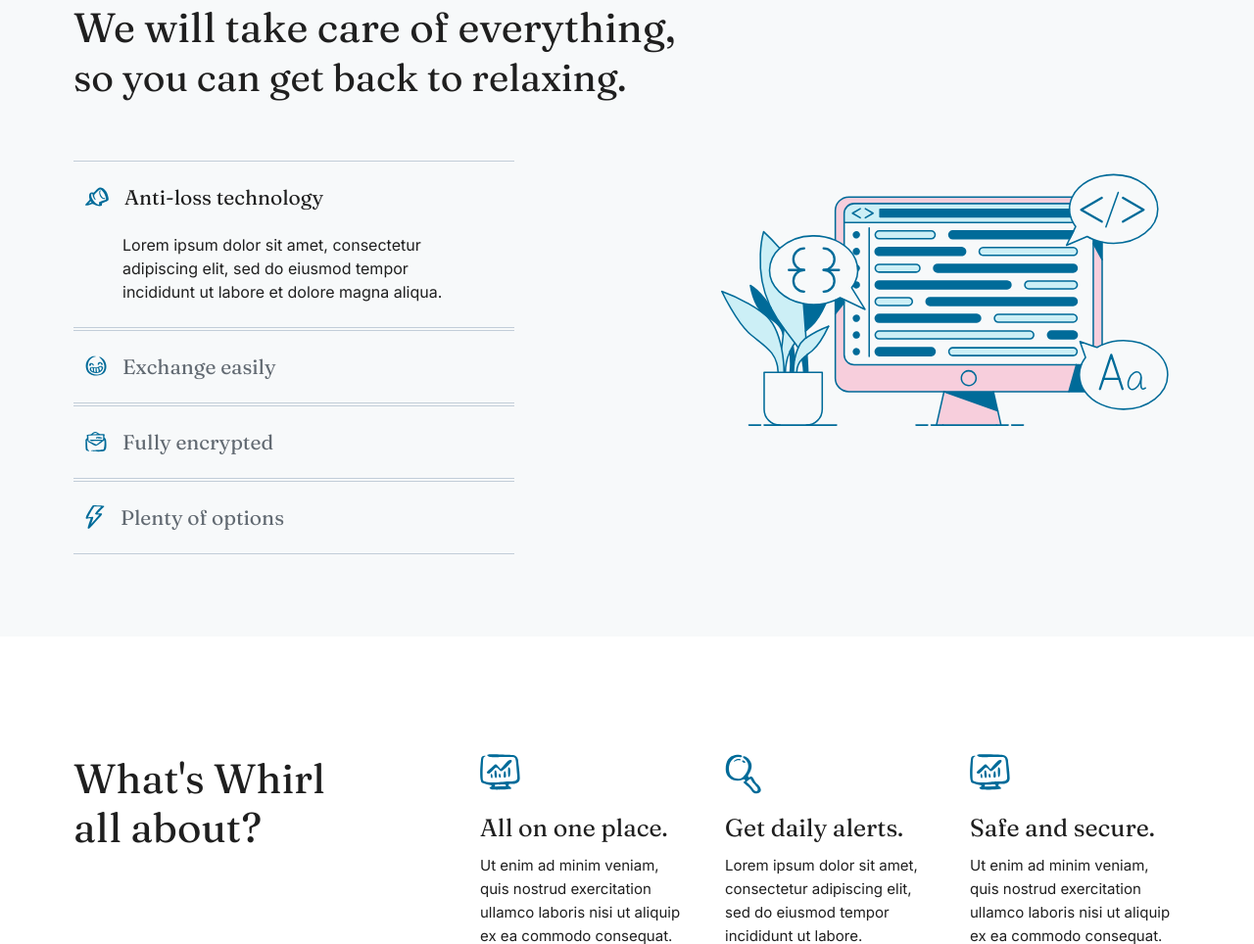
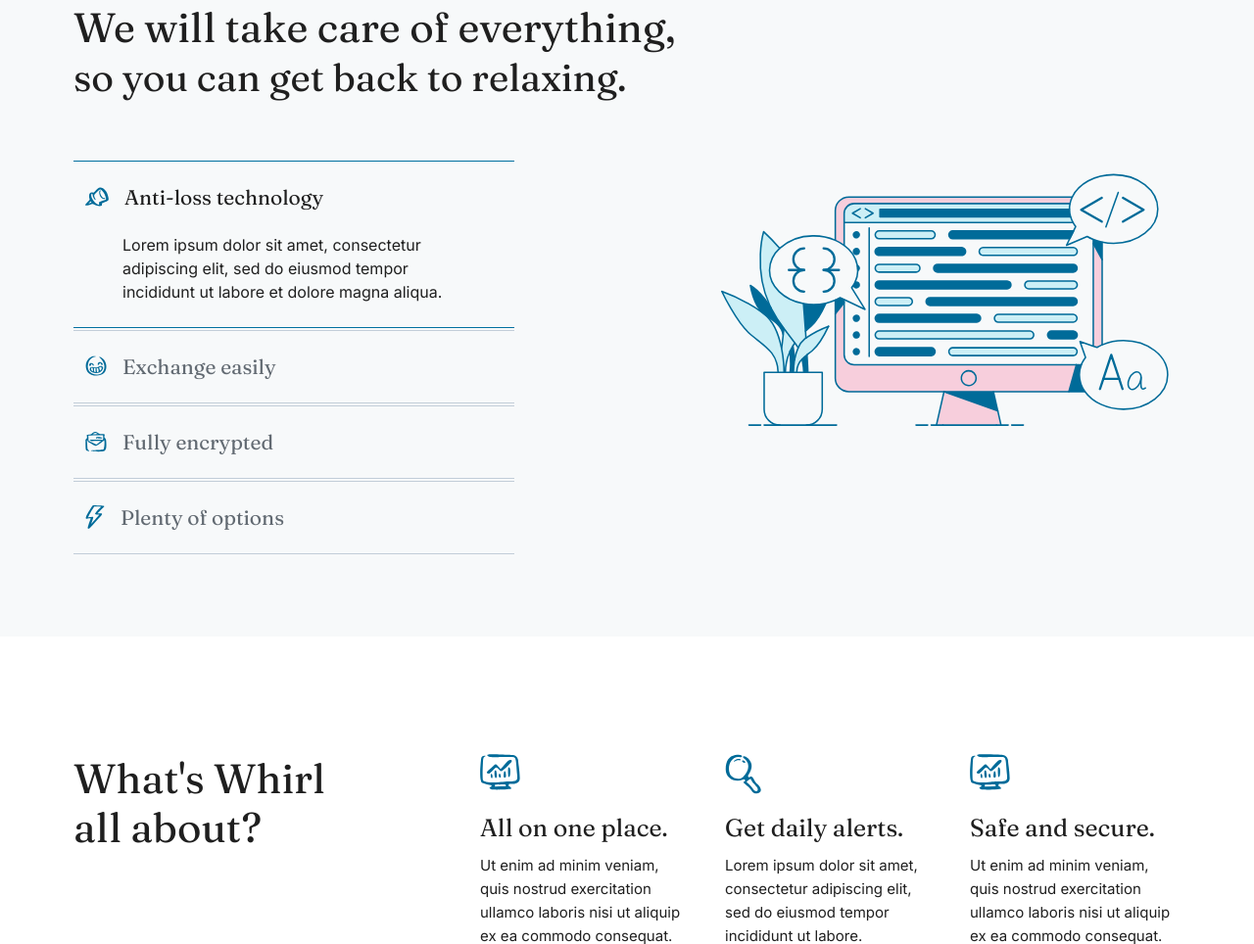
Before and after one commit to hoakiin/whirl, a plain HTML site: page index.html in a window 1280 px wide. Shown: the part 1409-2373 px from the top of the page at 98% size. Drawn offline with Linux system fonts and the light colour scheme.

Commit message:
style: fix spacing in benefits section

```diff
--- a/css/styles.css
+++ b/css/styles.css
@@ -192,6 +192,7 @@ h3 {
 
 .benefits__content {
     width: 450px;
+    padding-bottom: 80px;
 }
 
 .benefits details {
@@ -235,6 +236,12 @@ h3 {
     margin-left: 8px;
     display: inline-block;
     margin-left: auto;
+}
+
+.benefits details[open] {
+    margin-bottom: 2px;
+    border-top: 1px solid #0070A0;
+    border-bottom: 1px solid #0070A0;
 }
 
 .benefits details[open] > summary::after {
```
